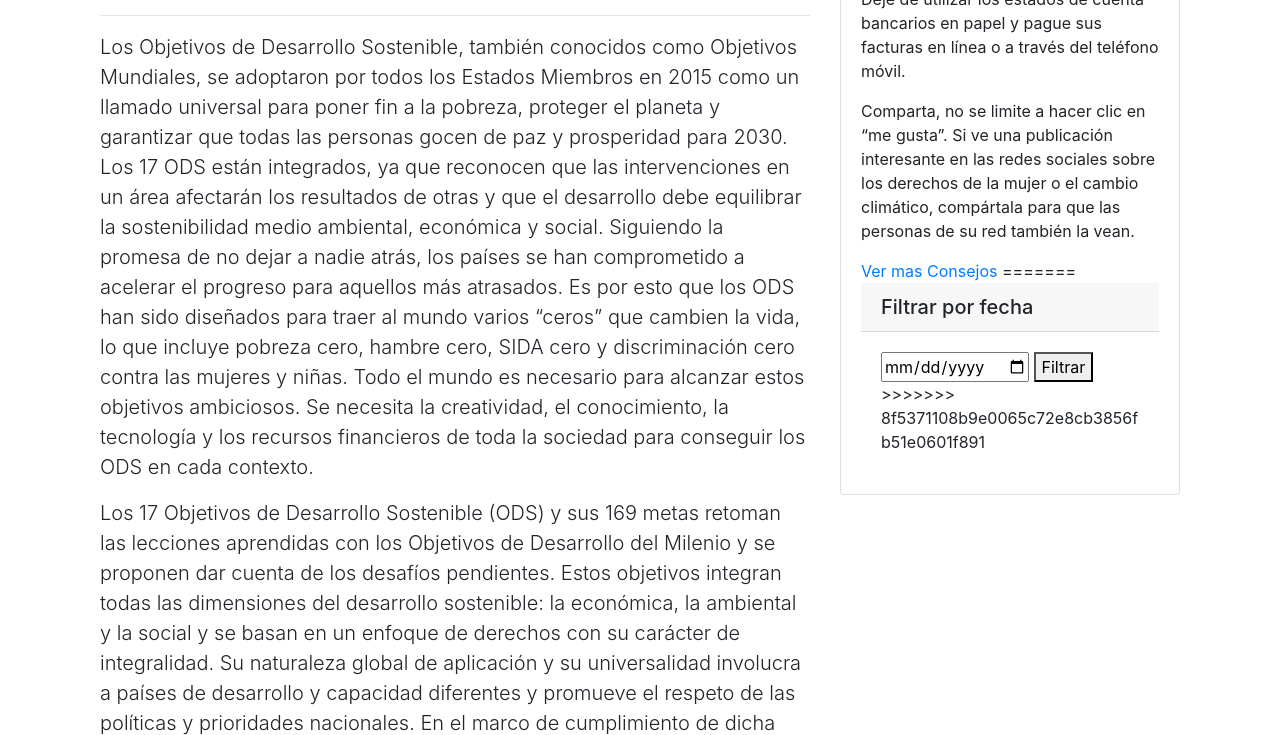
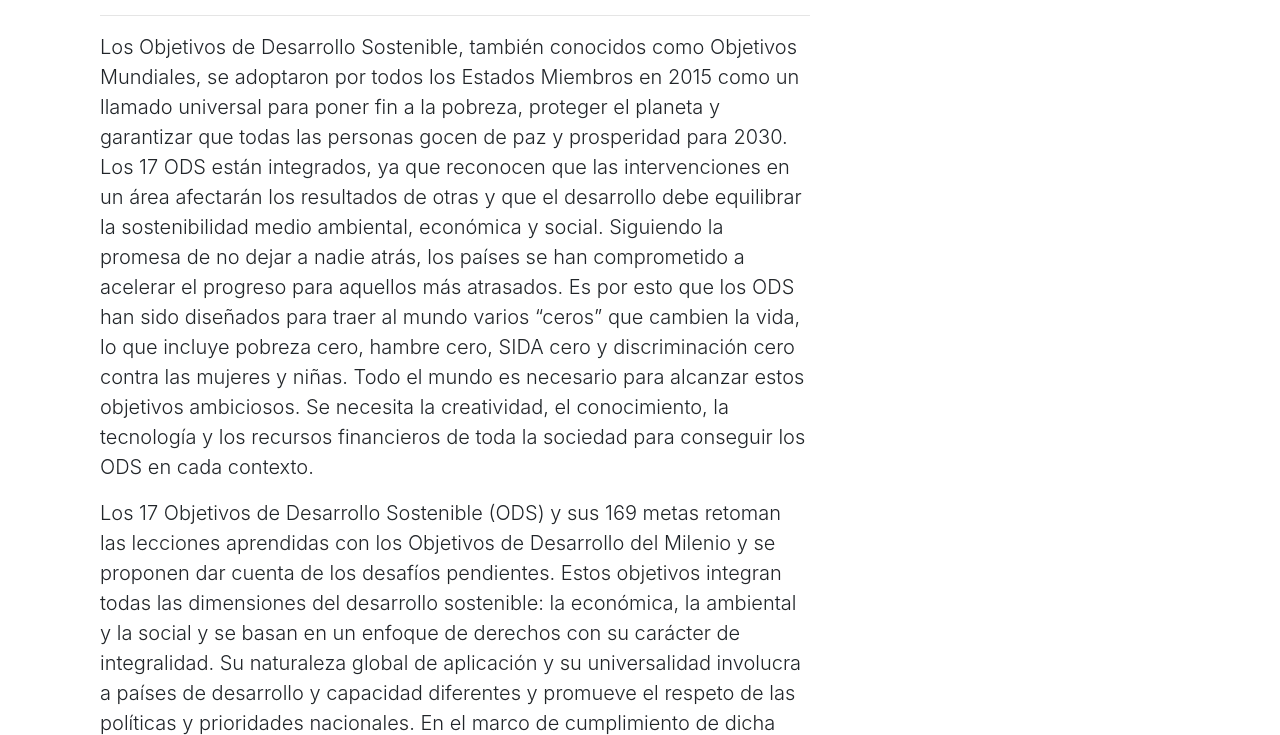
Before and after one commit to TongasHub/blog-final-django, a Django app: page /sobre-mi in a window 1280 px wide. Shown: the part 462-1197 px from the top of the page. Run offline with Django 3.2, Linux system fonts and the light colour scheme; parts of the project's set-up code (start-up, migrations or seed data) failed here and were passed over; some libraries are stand-ins or nearby versions.

Commit message:
final version

```diff
--- a/blog_django_final/urls.py
+++ b/blog_django_final/urls.py
@@ -7,11 +7,11 @@ from django.conf import settings
 
 urlpatterns = [
     path("admin/", admin.site.urls),
+    path("", include(("users.urls", "users"), namespace="users")),
     path("", include(("posts.urls", "posts"), namespace="posts")),
     path(
         route="sobre-mi",
         view=TemplateView.as_view(template_name="about.html"),
         name="about",
     ),
-    path("", include(("users.urls", "users"), namespace="users")),
 ] + static(settings.MEDIA_URL, document_root=settings.MEDIA_ROOT)
--- a/posts/urls.py
+++ b/posts/urls.py
@@ -14,7 +14,7 @@ urlpatterns = [
         name="filter",
     ),
     path(
-        route="dateFilter/",
+        route="post/dateFilter/",
         view=views.PostsFeedView.as_view(),
         name="fecha",
     ),
--- a/posts/views.py
+++ b/posts/views.py
@@ -44,6 +44,7 @@ class PostsFeedView(ListView):
     def get_context_data(self, **kwargs):
         context = super().get_context_data(**kwargs)
         context["categories"] = Category.objects.all()
+        context["is_index_view"] = True
         return context
 
 
@@ -62,6 +63,7 @@ class PostDetailView(DetailView):
     def get_context_data(self, **kwargs):
         context = super().get_context_data(**kwargs)
         context["categories"] = Category.objects.all()
+        context["is_index_view"] = True
         context["comments"] = Comment.objects.filter(post=self.get_object()).all()
         context["form_comments"] = CreateCommentForm()
         return context
--- a/templates/base.html
+++ b/templates/base.html
@@ -51,6 +51,7 @@
       <div class="container">
          {% block content %}{% endblock %}
          <!-- Sidebar Widgets Column -->
+         {% if is_index_view %}
          <div class="col-md-4">
             <!-- Categories Widget -->
             <div class="card my-4">
@@ -71,33 +72,28 @@
             </div>
             <!-- Side Widget -->
             <div class="card my-4">
-<<<<<<< HEAD
-               <h5 class="card-header">COSAS QUE PUEDE HACER DESDE EL SOFÁ</h5>
-               <div class="card-body">
-                  <p>Ahorre electricidad enchufando los electrodomésticos en una regleta y desconectándolos por completo cuando no los utilice, incluso su ordenador.</p>
-
-                  <p>Deje de utilizar los estados de cuenta bancarios en papel y pague sus facturas en línea o a través del teléfono móvil.</p>
-
-                  <p>Comparta, no se limite a hacer clic en “me gusta”. Si ve una publicación interesante en las redes sociales sobre los derechos de la mujer o el cambio climático, compártala para que las personas de su red también la vean.</p>
-
-                  <a href="https://www.un.org/sustainabledevelopment/es/takeaction/" class="card-link">Ver mas Consejos</a>
-=======
                <h5 class="card-header">Filtrar por fecha</h5>
                <div class="card-body">
                   <form action="{% url 'posts:fecha' %}" method="get" >
                      <input type="date" name="dateFilter">
                      <button type="submit" >Filtrar</button>
                   </form>
->>>>>>> 8f5371108b9e0065c72e8cb3856fb51e0601f891
                </div>
             </div>
          </div>
+         {% endif %}
       </div>
 
             <div class="card my-4">
                <h5 class="card-header">Grupo 9</h5>
                <div class="card-body">
                   <p>Informatorio 2021 - Chaco - Argentina</p>
+                  <ul>
+                     <li>Ferreyra Gaston Emmanuel</li>
+                     <li>Rodriguez Santiago</li>
+                     <li>Garcia Diego Martin</li>
+                     <li>Cabrera Carlos Adrian</li>
+                  </ul>
                   <a href="" class="card-link"></a>
                </div>
             </div>
```
Also changed, not shown: README.md, imagenes_info/IMG_E4991.JPG (deleted), imagenes_info/fuckyou.jpg (deleted).
